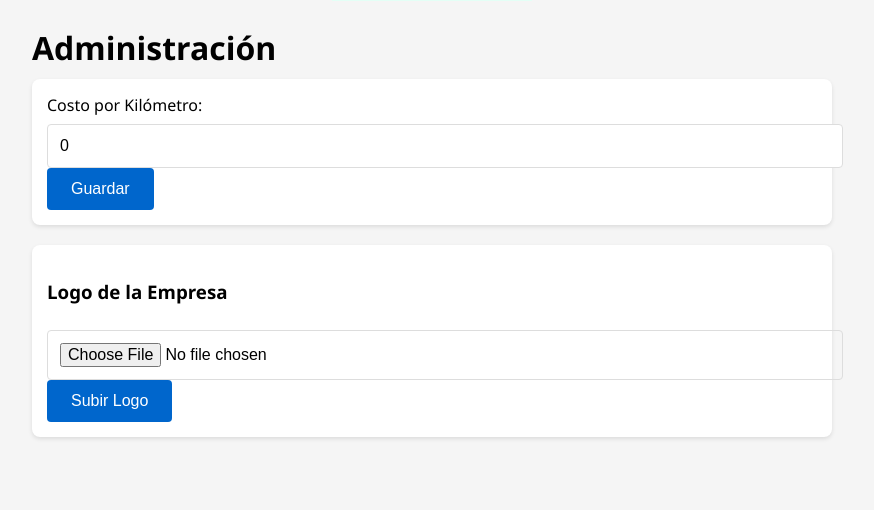
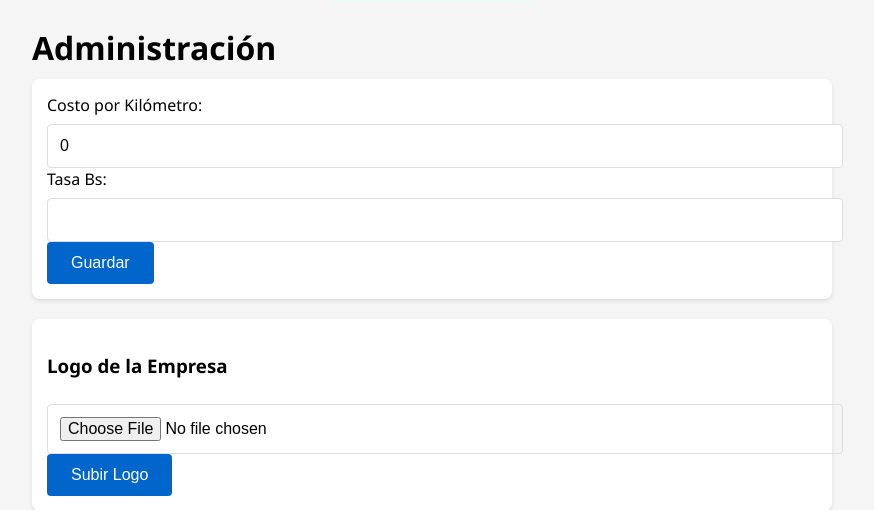
Before and after one commit to Pruebasandroi2014/Rapiditos-Flask_V1.0, a Flask app: page /admin in a window 1280 px wide. Shown: the part 219-729 px from the top of the page, without its empty margins (208-1082 px from the left). Run offline with Flask 3, Linux system fonts and the light colour scheme.

Commit message:
Assistant checkpoint: Agregar campo Tasa Bs y cálculo de monto en bolívares
Assistant generated file changes:
- templates/admin.html: Actualizar script para manejar Tasa Bs
- config.py: Agregar variable Tasa Bs
- main.py: Actualizar cálculo con Tasa Bs
Actualizar cálculo con Tasa Bs
- templates/index.html: Mostrar Monto Bs en resultado

---

User prompt:

ok en la opcion de admintracion vamos a colocar otro campo el cual se llama Tasa Bs. y este a su vez se mulptiplica con el costo del servicio el cual ese valos lo vas a colo en la misma linea donde esta los kilometros y  costo , este se llamara Monto Bs.

Replit-Commit-Author: Assistant
Replit-Commit-Session-Id: a0f94daf-1ad9-4b35-a638-27b1329b261d

```diff
--- a/config.py
+++ b/config.py
@@ -1,2 +1,3 @@
 
 COSTO_POR_KM = 0.0
+TASA_BS = 0.0
--- a/main.py
+++ b/main.py
@@ -39,11 +39,12 @@ def admin_config():
     if request.method == 'POST':
         data = request.get_json()
         config.COSTO_POR_KM = float(data['costo_km'])
+        config.TASA_BS = float(data['tasa_bs']) # Added Tasa Bs
         return jsonify({
             'success': True,
             'mensaje': 'Configuración actualizada correctamente'
         })
-    return jsonify({'costo_km': config.COSTO_POR_KM})
+    return jsonify({'costo_km': config.COSTO_POR_KM, 'tasa_bs': config.TASA_BS}) # Added tasa_bs
 
 def obtener_coordenadas(direccion):
     try:
@@ -93,11 +94,13 @@ def calcular():
         distancia = calcular_distancia(lat1, lon1, lat2, lon2)
         if distancia:
             costo = distancia * config.COSTO_POR_KM
+            monto_bs = costo * config.TASA_BS # Calculate Monto Bs
             return jsonify({
                 "success": True,
                 "distancia": distancia,
                 "costo": costo,
-                "mensaje": f"La distancia es: {distancia} km y el costo es: ${costo:.2f}"
+                "monto_bs": monto_bs, # Added monto_bs
+                "mensaje": f"La distancia es: {distancia} km, el costo es: ${costo:.2f}, Monto Bs: {monto_bs:.2f}" # Added Monto Bs to message
             })
         return jsonify({
             "success": False,
--- a/templates/admin.html
+++ b/templates/admin.html
@@ -1,4 +1,3 @@
-
 <!DOCTYPE html>
 <html>
 <head>
@@ -68,6 +67,8 @@
         <form id="configForm">
             <label>Costo por Kilómetro:</label>
             <input type="number" id="costoKm" step="0.01" min="0" required>
+            <label>Tasa Bs:</label>
+            <input type="number" id="tasaBs" step="0.01" min="0" required>
             <button type="submit">Guardar</button>
         </form>
     </div>
@@ -81,15 +82,15 @@
     <div id="mensaje"></div>
 
     <script>
-        // Código existente para el formulario de configuración
         document.getElementById('configForm').onsubmit = async (e) => {
             e.preventDefault();
             const costoKm = document.getElementById('costoKm').value;
+            const tasaBs = document.getElementById('tasaBs').value;
             try {
                 const response = await fetch('/admin/config', {
                     method: 'POST',
                     headers: {'Content-Type': 'application/json'},
-                    body: JSON.stringify({costo_km: costoKm})
+                    body: JSON.stringify({costo_km: costoKm, tasa_bs: tasaBs})
                 });
                 const data = await response.json();
                 const mensaje = document.getElementById('mensaje');
@@ -101,7 +102,6 @@
             }
         };
 
-        // Nuevo código para el formulario de logo
         document.getElementById('logoForm').onsubmit = async (e) => {
             e.preventDefault();
             const formData = new FormData();
@@ -123,35 +123,6 @@
             }
         };
 
-        // Cargar costo actual
-        fetch('/admin/config')
-            .then(response => response.json())
-            .then(data => {
-                document.getElementById('costoKm').value = data.costo_km;
-            });
-    </script>
-
-    <script>
-        document.getElementById('configForm').onsubmit = async (e) => {
-            e.preventDefault();
-            const costoKm = document.getElementById('costoKm').value;
-            try {
-                const response = await fetch('/admin/config', {
-                    method: 'POST',
-                    headers: {'Content-Type': 'application/json'},
-                    body: JSON.stringify({costo_km: costoKm})
-                });
-                const data = await response.json();
-                const mensaje = document.getElementById('mensaje');
-                mensaje.style.display = 'block';
-                mensaje.style.backgroundColor = data.success ? '#e8f5e9' : '#ffebee';
-                mensaje.textContent = data.mensaje;
-            } catch (error) {
-                console.error('Error:', error);
-            }
-        };
-
-        // Cargar costo actual
         fetch('/admin/config')
             .then(response => response.json())
             .then(data => {
--- a/templates/index.html
+++ b/templates/index.html
@@ -229,6 +229,9 @@
                             <div style="font-size: 20px; color: #4CAF50;">
                                 💰 $${data.costo.toFixed(2)}
                             </div>
+                            <div style="font-size: 20px; color: #FF5722;">
+                                💵 Bs.${data.monto_bs.toFixed(2)}
+                            </div>
                         </div>
                     `;
                     document.getElementById('resultado').style.display = 'block';
```
